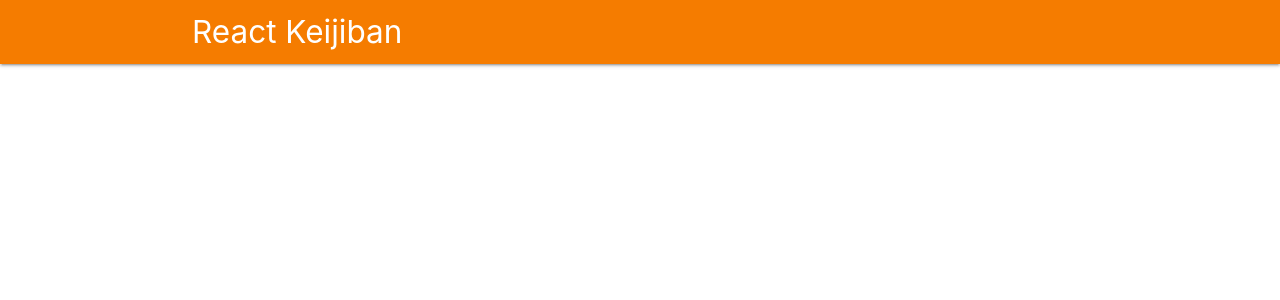
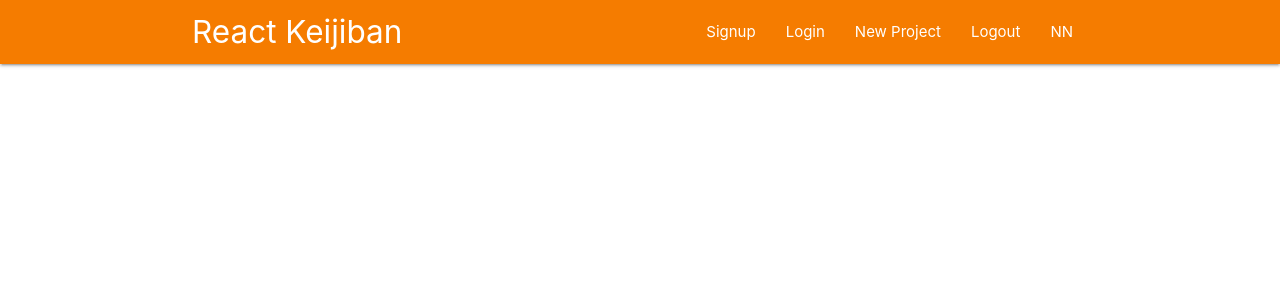
Before and after one commit to jyouj/keijiban, a React (Create React App) app: page / in a window 1280 px wide. Shown: the top 300 px of the page. Built offline with nearby package versions, Linux system fonts and the light colour scheme.

Commit message:
nav component

```diff
--- a/src/components/Navbar/Navbar.js
+++ b/src/components/Navbar/Navbar.js
@@ -1,11 +1,15 @@
 import React from 'react';
 import { Link } from 'react-router-dom';
+import SignedInLinks from './SignedInLinks/SignedInLinks';
+import SignedOutLinks from './SignedOutLinks/SignedOutLinks';
 
 const Navbar = () => {
     return (
         <nav className="nav-wrapper orange darken-2">
             <div className="container">
                 <Link to='/' className="brand-logo">React Keijiban</Link>
+                <SignedInLinks />
+                <SignedOutLinks />
             </div>
         </nav>
     )
--- /dev/null
+++ b/src/components/Navbar/SignedInLinks/SignedInLinks.js
@@ -0,0 +1,14 @@
+import React from 'react';
+import { NavLink } from 'react-router-dom';
+
+const SignedInLinks = () => {
+    return (
+        <ul className="right">
+            <li><NavLink to="/">New Project</NavLink></li>
+            <li><NavLink to="/">Logout</NavLink></li>
+            <li><NavLink to="/">NN</NavLink></li>
+        </ul>
+    )
+}
+
+export default SignedInLinks;
--- /dev/null
+++ b/src/components/Navbar/SignedOutLinks/SignedOutLinks.js
@@ -0,0 +1,13 @@
+import React from 'react';
+import { NavLink } from 'react-router-dom';
+
+const SignedOutLinks = () => {
+    return (
+        <ul className="right">
+            <li><NavLink to='/'>Signup</NavLink></li>
+            <li><NavLink to='/'>Login</NavLink></li>
+        </ul>
+    )
+}
+
+export default SignedOutLinks;
```
